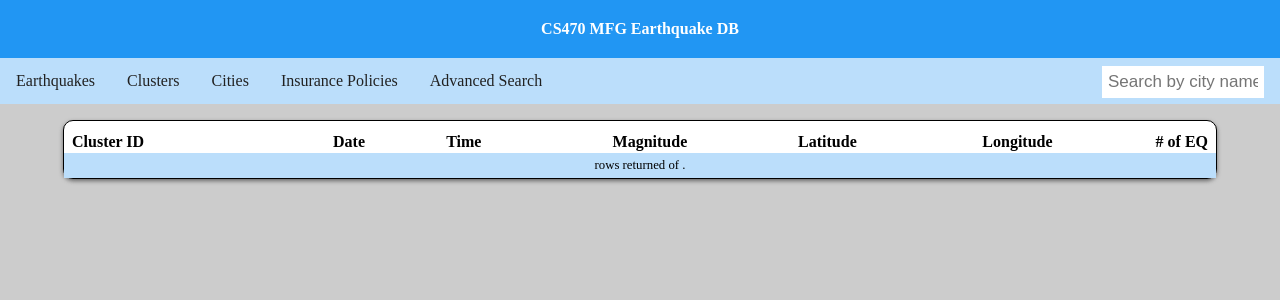
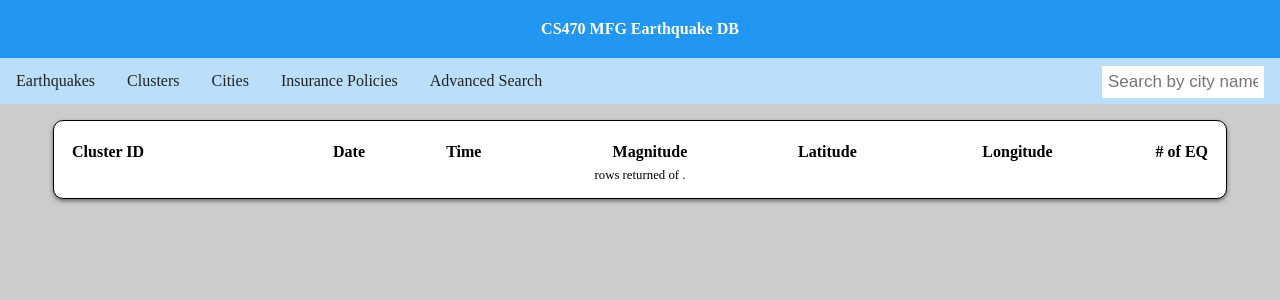
Before and after one commit to zachgharst/EarthquakeDB, a PHP site: page /clusters.php in a window 1280 px wide. Shown: the top 300 px of the page. Run offline with PHP 8.4, Linux system fonts and the light colour scheme; data that the repository does not hold is empty.

Commit message:
Add padding to table to fix rounded corners

```diff
--- a/public_html/css/main.css
+++ b/public_html/css/main.css
@@ -13,7 +13,7 @@ div#main {
     box-shadow: 0px 2px 4px #666;
     margin: 1em auto;
     max-width: 90%;
-    padding: 0;
+    padding: 10px;
 }
 
 #main h3 {
@@ -124,6 +124,7 @@ tr:nth-child(2n+3) {
 
 .last,
 .first {
+    background: #fff !important;
     font-size: .8em;
     padding: 5px;
     text-align: center;
```
